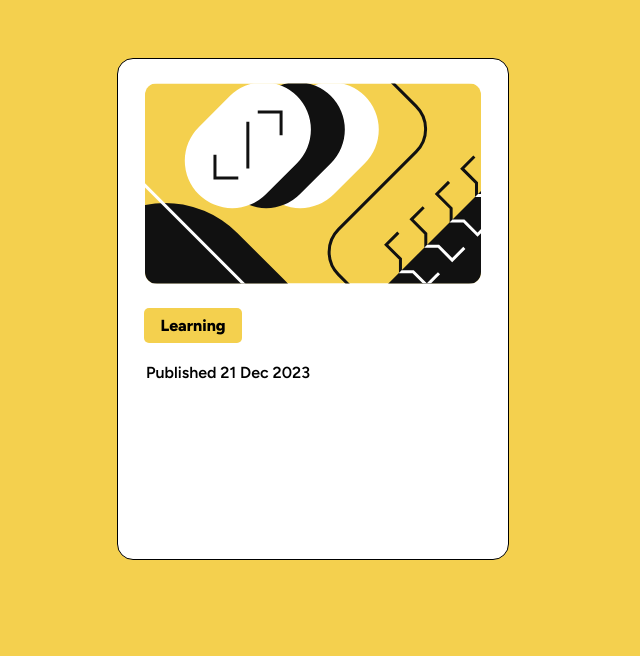
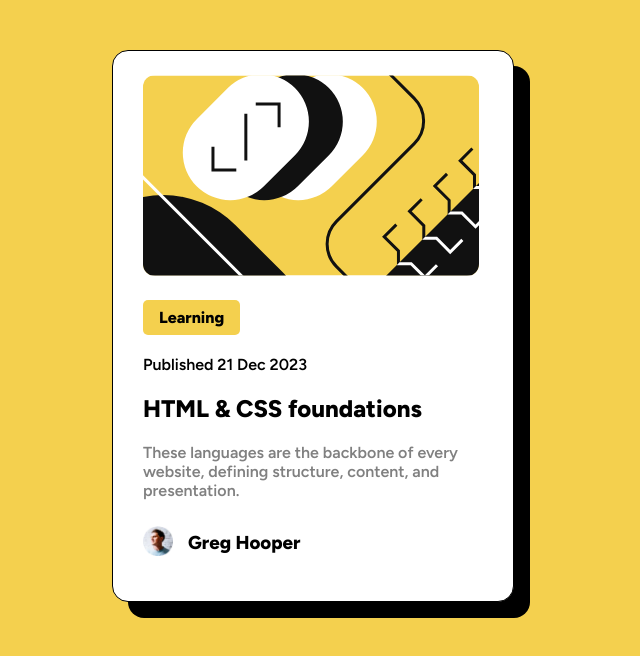
Before and after one commit to muhammadali00-dev/AlgoAcademy-Task5, a plain HTML site: page index.html in a window 1280 px wide. Shown: the whole page, without its empty margins (327-967 px from the left). Drawn offline with Linux system fonts and the light colour scheme.

Commit message:
Desktop version has been finished

```diff
--- a/css/inside.css
+++ b/css/inside.css
@@ -1,5 +1,6 @@
 .insvg {
   margin-top: 24px;
+  margin-left: 30px;
   border-radius: 12px;
 }
 .learnbtn {
@@ -9,10 +10,38 @@
   font-weight: 800;
   border-radius: 5px;
   padding: 8px 16px;
-  margin-right: 240px;
+  margin-top: 20px;
+  margin-left: 30px;
+}
+.paragraph {
+  margin-left: 30px;
   margin-top: 20px;
 }
-.paragraph {
-  margin-right: 170px;
-  margin-top: 20px;
+.heading {
+  margin-left: 30px;
 }
+.heading:hover {
+  color: hsl(47, 88%, 63%);
+  cursor: pointer;
+}
+.longP {
+  color: gray;
+  margin-left: 30px;
+}
+
+.person {
+  position: relative;
+  top: 10px;
+}
+.image {
+  position: absolute;
+  margin-left: 30px;
+  width: 30px;
+}
+
+.name {
+  position: absolute;
+  margin: 0;
+  left: 75px;
+  top: 5px;
+}
--- a/css/main.css
+++ b/css/main.css
@@ -3,15 +3,16 @@
 }
 body {
   background-color: hsl(47, 88%, 63%);
-  text-align: center;
+
 }
 
 .tab {
-  display: inline-block;
+  margin: auto;
   background-color: white;
-  width: 390px;
-  height: 500px;
+  width: 400px;
+  height: 550px;
   border: 1px solid black;
   border-radius: 16px;
   margin-top: 50px;
+  box-shadow: 16px 16px 0px 0px rgba(0,0,0,1);
 }
--- a/index.html
+++ b/index.html
@@ -5,7 +5,7 @@
     <meta name="viewport" content="width=device-width, initial-scale=1.0" />
     <title>Task-5</title>
     <link rel="stylesheet" href="css/main.css" />
-    <link rel="stylesheet" href="css/inside.css">
+    <link rel="stylesheet" href="css/inside.css" />
     <link rel="preconnect" href="https://fonts.gstatic.com" />
     <link
       href="https://fonts.googleapis.com/css2?family=Figtree:wght@600;800&display=swap"
@@ -14,7 +14,8 @@
   </head>
   <body>
     <div class="tab">
-      <svg class="insvg"
+      <svg
+        class="insvg"
         xmlns="http://www.w3.org/2000/svg"
         width="336"
         height="201"
@@ -113,6 +114,15 @@
 
       <button class="learnbtn">Learning</button>
       <p class="paragraph">Published 21 Dec 2023</p>
+      <h2 class="heading">HTML & CSS foundations</h2>
+      <p class="longP">
+        These languages are the backbone of every website, defining structure,
+        content, and presentation.
+      </p>
+      <div class="person">
+        <img src="image-avatar.webp" class="image"/>
+        <h3 class="name">Greg Hooper</h3>
+      </div>
     </div>
   </body>
 </html>
```
Also changed, not shown: image-avatar.webp (added).
